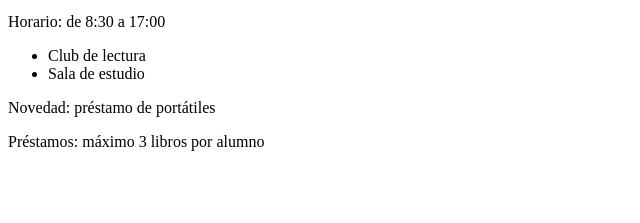
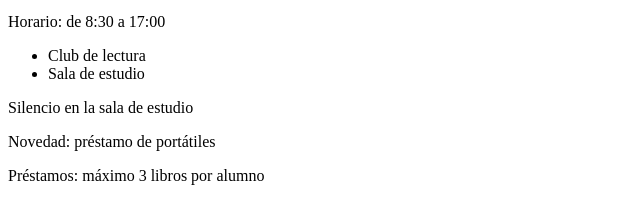
Before and after one commit to Alberto-Atencia-Olivencia/practica-git-atencia, a plain HTML site: page index.html in a window 1280 px wide. Shown: the part 127-350 px from the top of the page, without its empty margins (0-640 px from the left). Drawn offline with Linux system fonts and the light colour scheme.

Commit message:
Añade las normas (AAO )

```diff
--- a/index.html
+++ b/index.html
@@ -16,6 +16,7 @@
 <li>Club de lectura</li>
 <li>Sala de estudio</li>
 </ul>
+<p>Silencio en la sala de estudio</p>
  <p>Novedad: préstamo de portátiles</p>
  <p>Préstamos: máximo 3 libros por alumno</p>
 </body>
```
